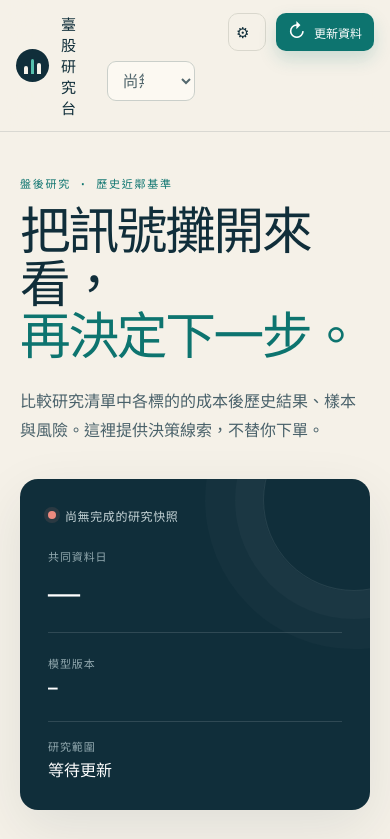
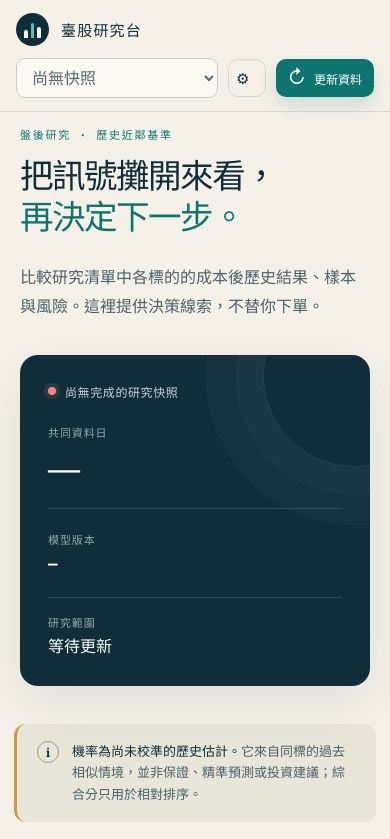
Before and after one commit to hsinfuyeh/tw-stock-lab, a website: page web/index.html in a window 390 px wide. Shown: the top 839 px of the page. Drawn offline with Linux system fonts and the light colour scheme; no server answers.

Commit message:
Keep mobile navigation and update summary readable

```diff
--- a/web/style.css
+++ b/web/style.css
@@ -286,9 +286,19 @@
   *, *::before, *::after { scroll-behavior: auto !important; animation-duration: .01ms !important; transition-duration: .01ms !important; }
 }
 
-#cloudStatus { margin: 1rem 0 2rem; padding: 1rem 1.5rem; border: 1px solid #ccd8d3; border-radius: 16px; }
+#cloudStatus { display: block; margin: 1rem 0 2rem; padding: 1rem 1.5rem; border: 1px solid #ccd8d3; border-radius: 16px; }
 #cloudStatus p { margin: .5rem 0; }
 #ageWarning { color: #9d4239; font-weight: 600; }
 #searchInput { min-width: 190px; padding: .75rem; border: 1px solid #ccd8d3; border-radius: 8px; background: transparent; color: inherit; font: inherit; }
 .pagination { display: flex; justify-content: center; align-items: center; gap: 1rem; margin-bottom: 1rem; }
 @media(max-width:600px) { #cloudStatus {padding: 1rem;} .pagination {gap:.4rem;font-size:.8rem;} #searchInput {width:100%;min-width:0;} }
+@media(max-width:700px) {
+  .site-header { flex-wrap: wrap; gap: 12px; }
+  .brand { flex: 0 0 100%; white-space: nowrap; }
+  .brand-mark { flex-shrink: 0; }
+  .header-tools { width: 100%; flex-wrap: nowrap; }
+  .snapshot-picker { order: 0; flex: 1; min-width: 0; width: auto; grid-template-columns: minmax(0,1fr); }
+  .snapshot-picker select { min-width: 0; }
+  h1 { font-size: clamp(30px,8.6vw,40px); line-height: 1.22; }
+  .hero { padding-top: 16px; }
+}
```
